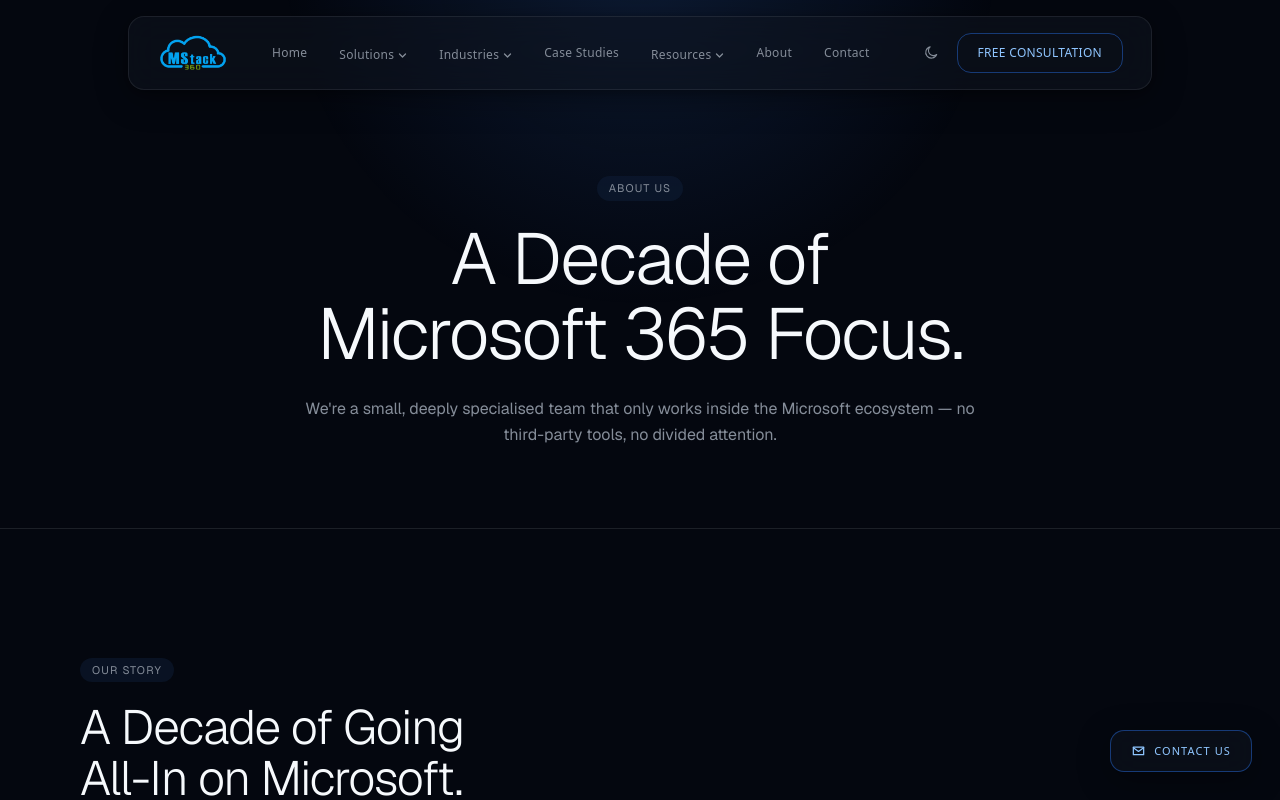
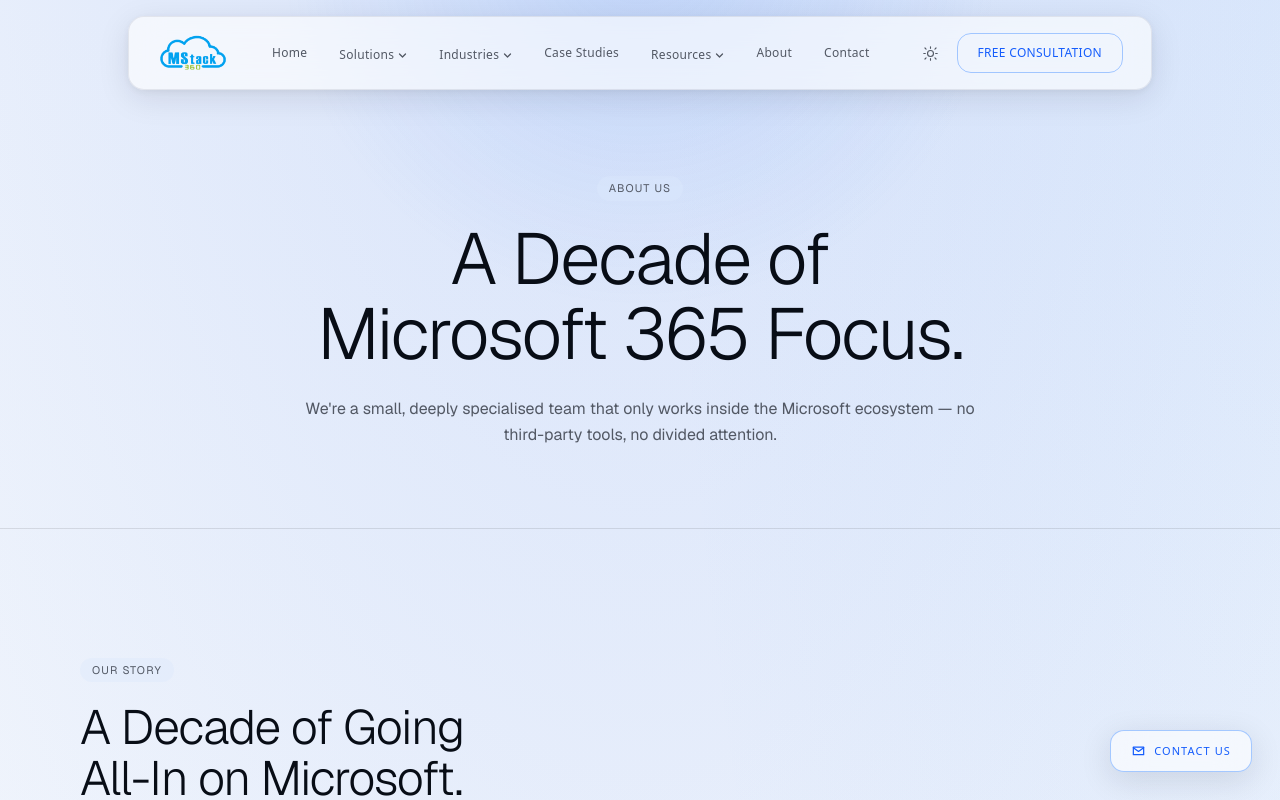
Before and after one commit to hishamayma1/Mstack, a Next.js app: page /about in a window 1280 px wide. Shown: the top 800 px of the page. Built offline with nearby package versions, Linux system fonts and the light colour scheme.

Commit message:
light is defualt

```diff
--- a/app/(frontend)/layout.tsx
+++ b/app/(frontend)/layout.tsx
@@ -50,7 +50,7 @@
   children: React.ReactNode
 }>) {
   return (
-    <html lang="en" className="dark" suppressHydrationWarning>
+    <html lang="en" suppressHydrationWarning>
       <body
         className={`${geistSans.variable} ${geistMono.variable} ${courierPrime.variable} ${ibmPlexSans.variable} font-sans antialiased`}
         suppressHydrationWarning
--- a/components/providers/theme-provider.tsx
+++ b/components/providers/theme-provider.tsx
@@ -4,11 +4,11 @@
 import { ThemeProvider as NextThemeProvider } from "next-themes"
 
 // Wraps next-themes: class-based (.dark on <html>, matching the token setup
-// in globals.css), defaults to dark for first-time visitors, and persists
+// in globals.css), defaults to light for first-time visitors, and persists
 // whatever the visitor picks in localStorage from then on.
 export function ThemeProvider({ children }: { children: React.ReactNode }) {
   return (
-    <NextThemeProvider attribute="class" defaultTheme="dark" enableSystem={false} disableTransitionOnChange={false}>
+    <NextThemeProvider attribute="class" defaultTheme="light" enableSystem={false} disableTransitionOnChange={false}>
       <ThemeReadyGate />
       {children}
     </NextThemeProvider>
```
